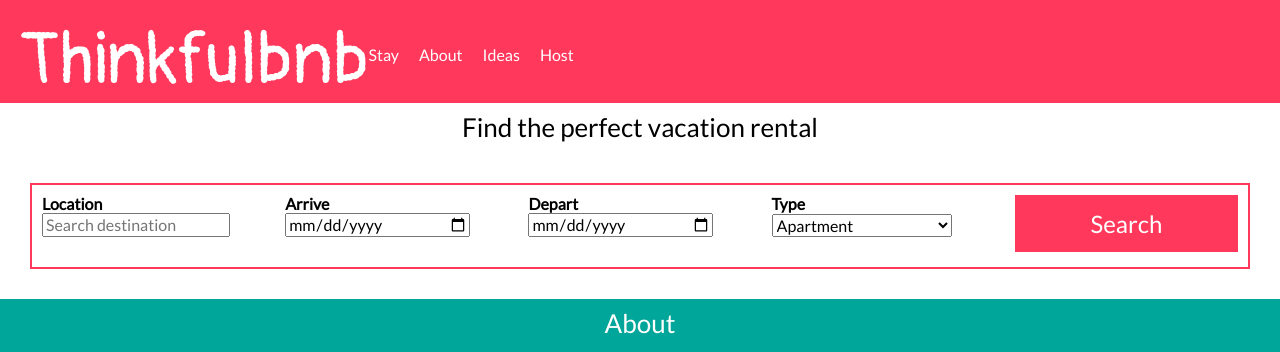
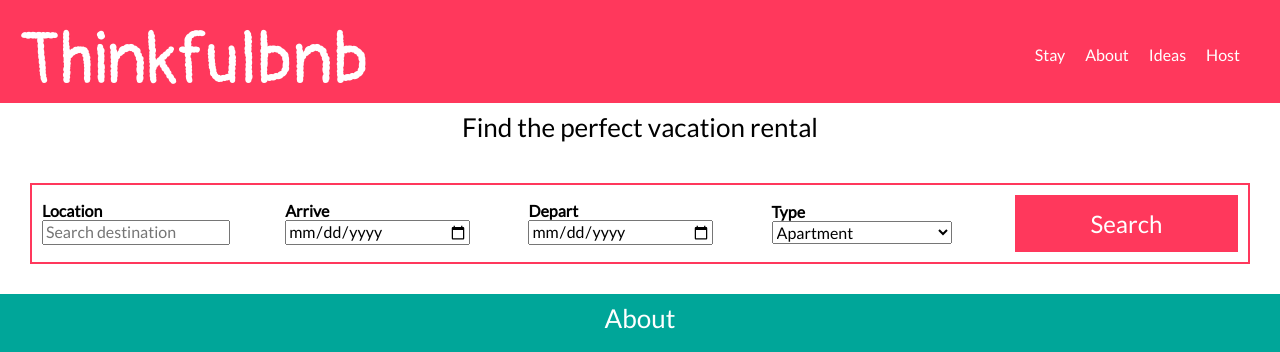
Before and after one commit to ABKey/frontend-foundations-project, a plain HTML site: page index.html in a window 1280 px wide. Shown: the top 352 px of the page. Drawn offline with nearby package versions, Linux system fonts and the light colour scheme.

Commit message:
Desktop view - aligned nav and form item

```diff
--- a/style.css
+++ b/style.css
@@ -137,6 +137,7 @@ footer p {
     display: flex;
     flex-direction: row;
     flex-wrap: wrap;
+    justify-content: space-between;
   }
 
   header nav {
@@ -147,11 +148,18 @@ footer p {
     display: flex;
     flex-direction: row;
     flex-wrap: wrap;
+
+  }
+
+  form select,
+  form input {
+    margin-bottom: 0px;
   }
 
   form div {
     display: flex;
     flex-direction: column;
+    justify-content: center;
   }
 
   .group {
```
